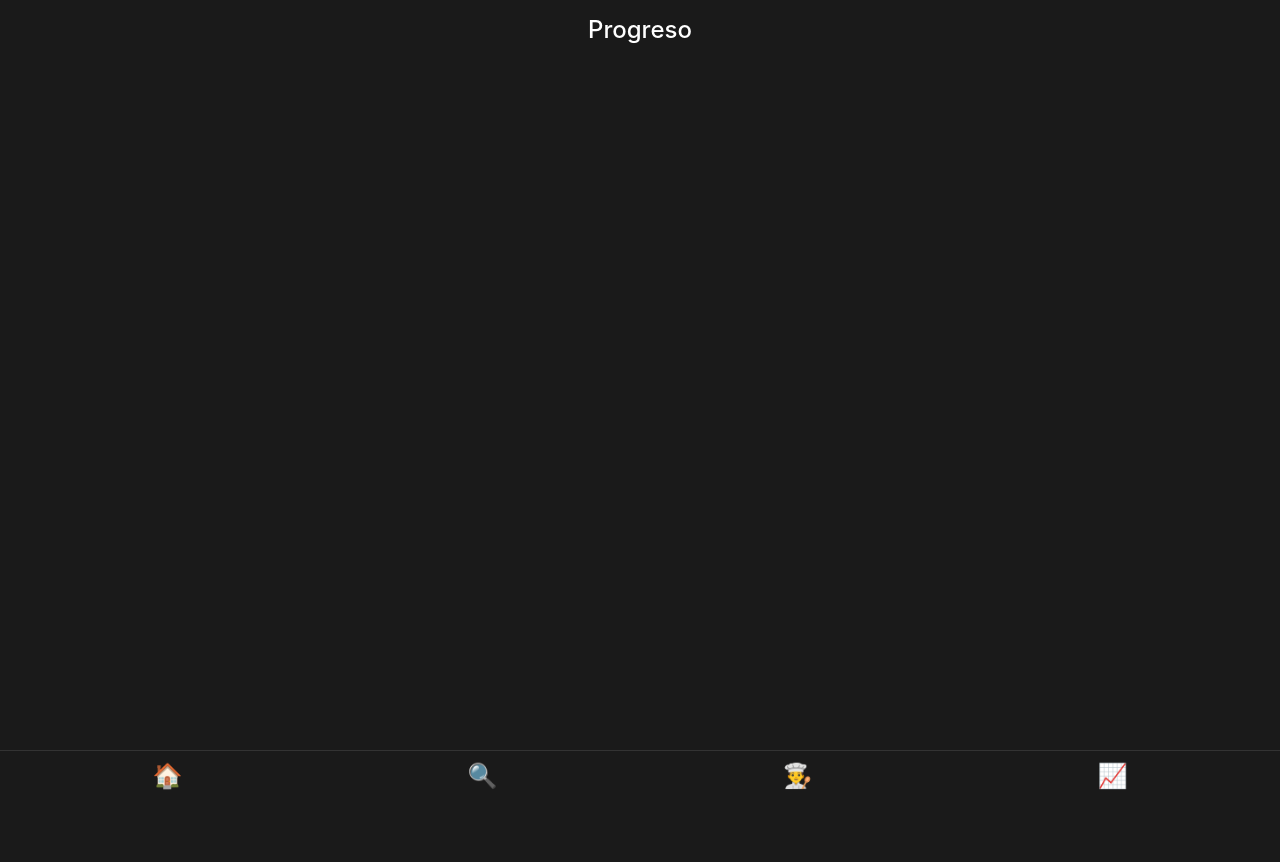
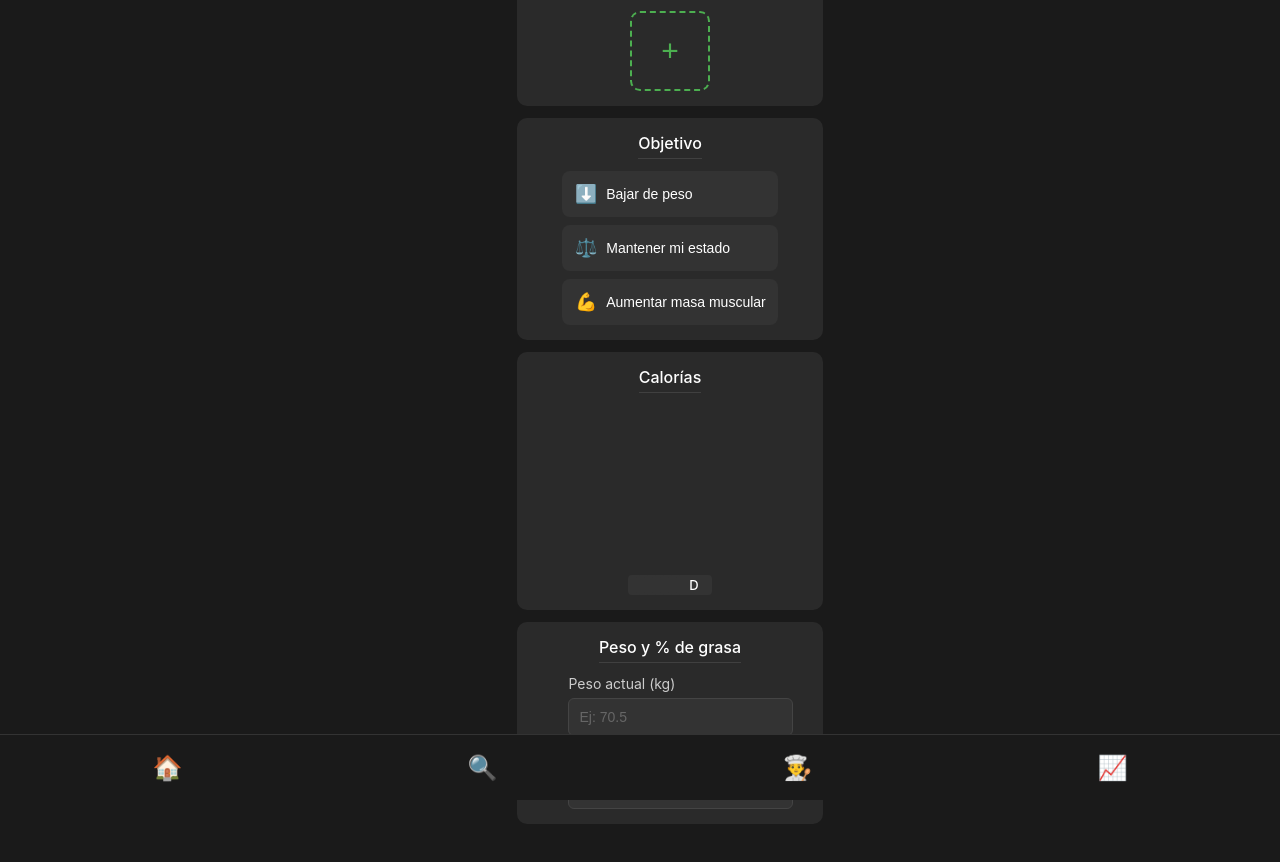
Before and after one commit to Joaqui0845/Aplicaciones_moviles, a React (Vite) app: page /progress in a window 1280 px wide. Shown: the top 862 px of the page. Before the commit the page ends 800 px from the top, so only its background shows below. Built offline with nearby package versions, Linux system fonts and the light colour scheme.

Commit message:
Paginas de progresion y funcionalidades

```diff
--- a/package.json
+++ b/package.json
@@ -15,7 +15,8 @@
     "react-bootstrap": "^2.10.9",
     "react-circular-progressbar": "^2.2.0",
     "react-dom": "^19.0.0",
-    "react-router-dom": "^7.2.0"
+    "react-router-dom": "^7.2.0",
+    "recharts": "^2.15.1"
   },
   "devDependencies": {
     "@eslint/js": "^9.21.0",
--- a/src/App.css
+++ b/src/App.css
@@ -382,6 +382,9 @@ h3, h4 {
 
 .meal-group {
   margin-bottom: 15px;
+  background-color: #333;
+  border-radius: 5px;
+  padding: 15px;
 }
 
 .meal-input,
@@ -512,6 +515,10 @@ h4 {
   color: #888;
 }
 
+.recipe-card:hover {
+  transform: scale(1.02);
+}
+
 /* For mobile devices */
 @media (max-width: 768px) {
   .home-container {
@@ -534,3 +541,240 @@ h4 {
     padding: 10px;
   }
 }
+
+/* Progress Page Styles */
+.page-container {
+  background-color: #1a1a1a;
+  color: white;
+  min-height: 100vh;
+  padding: 15px;
+  padding-bottom: 80px;
+}
+
+.content-container {
+  max-width: 400px;
+  margin: 0 auto;
+  display: flex;
+  flex-direction: column;
+  gap: 12px;
+}
+
+.content-container h2 {
+  text-align: center;
+  font-size: 20px;
+  margin-bottom: 5px;
+  color: #fff;
+}
+
+.progress-section {
+  background-color: #2a2a2a;
+  border-radius: 10px;
+  padding: 15px;
+  width: 100%;
+  display: flex;
+  flex-direction: column;
+  gap: 12px;
+}
+
+.progress-section h3 {
+  font-size: 16px;
+  color: #fff;
+  text-align: center;
+  margin: 0;
+  padding-bottom: 5px;
+  border-bottom: 1px solid #404040;
+}
+
+/* Photo Section */
+.photo-grid {
+  display: flex;
+  flex-direction: column;
+  align-items: center;
+  gap: 12px;
+  padding-top: 5px;
+}
+
+.add-photo-button {
+  width: 80px;
+  height: 80px;
+  border: 2px dashed #4CAF50;
+  border-radius: 10px;
+  background-color: transparent;
+  color: #4CAF50;
+  font-size: 30px;
+  cursor: pointer;
+  display: flex;
+  align-items: center;
+  justify-content: center;
+  transition: all 0.2s;
+}
+
+.add-photo-button:hover {
+  background-color: rgba(74, 175, 80, 0.1);
+}
+
+.photo-item {
+  width: 100%;
+  border-radius: 8px;
+  overflow: hidden;
+  position: relative;
+}
+
+.photo-item img {
+  width: 100%;
+  height: 180px;
+  object-fit: cover;
+}
+
+.photo-date {
+  position: absolute;
+  bottom: 8px;
+  right: 8px;
+  background-color: rgba(0, 0, 0, 0.7);
+  color: white;
+  padding: 4px 8px;
+  border-radius: 4px;
+  font-size: 12px;
+}
+
+/* Goal Section */
+.goal-buttons {
+  display: flex;
+  flex-direction: column;
+  gap: 8px;
+}
+
+.goal-button {
+  width: 100%;
+  padding: 12px;
+  border: none;
+  border-radius: 8px;
+  background-color: #333;
+  color: white;
+  font-size: 14px;
+  cursor: pointer;
+  display: flex;
+  align-items: center;
+  gap: 8px;
+  transition: all 0.2s;
+}
+
+.goal-button:hover {
+  background-color: #404040;
+  transform: translateX(5px);
+}
+
+.goal-button.active {
+  background-color: #4CAF50;
+}
+
+.goal-button span:first-child {
+  font-size: 18px;
+  min-width: 24px;
+}
+
+/* Calories Section */
+.calories-chart {
+  height: 150px;
+  display: flex;
+  align-items: flex-end;
+  gap: 8px;
+  padding: 10px 5px 25px 5px;
+  margin-top: 5px;
+  position: relative;
+}
+
+.calories-bar {
+  flex: 1;
+  background-color: #4CAF50;
+  border-radius: 4px 4px 0 0;
+  position: relative;
+  transition: height 0.3s;
+}
+
+.calories-bar:hover {
+  background-color: #5dbb61;
+}
+
+.day-label {
+  position: absolute;
+  bottom: -25px;
+  left: 50%;
+  transform: translateX(-50%);
+  font-size: 13px;
+  color: #fff;
+  font-weight: 500;
+  background-color: #333;
+  padding: 2px 6px;
+  border-radius: 4px;
+  min-width: 24px;
+  text-align: center;
+}
+
+/* Form Section */
+.form-grid {
+  display: flex;
+  flex-direction: column;
+  gap: 12px;
+}
+
+.form-group {
+  width: 100%;
+}
+
+.form-group label {
+  display: block;
+  margin-bottom: 6px;
+  color: #ccc;
+  font-size: 14px;
+}
+
+.form-input {
+  width: 100%;
+  padding: 10px;
+  border-radius: 6px;
+  border: 1px solid #444;
+  background-color: #333;
+  color: white;
+  font-size: 14px;
+}
+
+.form-input:focus {
+  border-color: #4CAF50;
+  outline: none;
+}
+
+.form-input::placeholder {
+  color: #666;
+}
+
+/* Navigation Styles */
+.bottom-nav {
+  position: fixed;
+  bottom: 0;
+  left: 0;
+  right: 0;
+  background-color: #1a1a1a;
+  border-top: 1px solid #333;
+  padding: 10px;
+  display: flex;
+  justify-content: space-around;
+  align-items: center;
+}
+
+.bottom-nav a {
+  color: white;
+  text-decoration: none;
+  font-size: 24px;
+  padding: 8px;
+  border-radius: 50%;
+  transition: all 0.2s;
+}
+
+.bottom-nav a:hover {
+  background-color: #333;
+}
+
+.bottom-nav a.active {
+  color: #4CAF50;
+}
--- a/src/pages/Progress.tsx
+++ b/src/pages/Progress.tsx
@@ -1,39 +1,162 @@
-import React from 'react';
+import React, { useState, useRef } from 'react';
 import { Link } from 'react-router-dom';
 import "../App.css";
 
+interface UserData {
+  weight: string;
+  bodyFat: string;
+  goal: 'lose' | 'maintain' | 'gain' | null;
+  calories: number[];
+  photos: Array<{
+    url: string;
+    date: string;
+  }>;
+}
+
 const Progress = () => {
+  const [userData, setUserData] = useState<UserData>({
+    weight: '',
+    bodyFat: '',
+    goal: null,
+    calories: [2000, 1800, 2200, 1900, 2100, 2300, 2000],
+    photos: []
+  });
+
+  const fileInputRef = useRef<HTMLInputElement>(null);
+
+  const handlePhotoUpload = (event: React.ChangeEvent<HTMLInputElement>) => {
+    const file = event.target.files?.[0];
+    if (file) {
+      const reader = new FileReader();
+      reader.onloadend = () => {
+        const newPhoto = {
+          url: reader.result as string,
+          date: new Date().toLocaleDateString()
+        };
+        setUserData(prev => ({
+          ...prev,
+          photos: [...prev.photos, newPhoto]
+        }));
+      };
+      reader.readAsDataURL(file);
+    }
+  };
+
+  const PhotoSection = () => (
+    <div className="progress-section">
+      <h3>Mi Progreso Físico</h3>
+      <div className="photo-grid">
+        <button
+          className="add-photo-button"
+          onClick={() => fileInputRef.current?.click()}
+        >
+          +
+        </button>
+        <input
+          type="file"
+          ref={fileInputRef}
+          onChange={handlePhotoUpload}
+          accept="image/*"
+          style={{ display: 'none' }}
+        />
+        {userData.photos.map((photo, index) => (
+          <div key={index} className="photo-item">
+            <img src={photo.url} alt={`Progress ${photo.date}`} />
+            <span className="photo-date">{photo.date}</span>
+          </div>
+        ))}
+      </div>
+    </div>
+  );
+
+  const GoalSelector = () => (
+    <div className="progress-section">
+      <h3>Objetivo</h3>
+      <div className="goal-buttons">
+        {[
+          { id: 'lose', text: 'Bajar de peso', emoji: '⬇️' },
+          { id: 'maintain', text: 'Mantener mi estado', emoji: '⚖️' },
+          { id: 'gain', text: 'Aumentar masa muscular', emoji: '💪' }
+        ].map(option => (
+          <button
+            key={option.id}
+            onClick={() => setUserData({ ...userData, goal: option.id as UserData['goal'] })}
+            className={`goal-button ${userData.goal === option.id ? 'active' : ''}`}
+          >
+            <span>{option.emoji}</span>
+            <span>{option.text}</span>
+          </button>
+        ))}
+      </div>
+    </div>
+  );
+
+  const CaloriesChart = () => {
+    const weekDays = ['L', 'M', 'M', 'J', 'V', 'S', 'D'];
+
+    return (
+      <div className="progress-section">
+        <h3>Calorías</h3>
+        <div className="calories-chart">
+          {userData.calories.map((cal, index) => (
+            <div
+              key={index}
+              className="calories-bar"
+              style={{
+                height: `${(cal / 3000) * 100}%`
+              }}
+            >
+              <span className="day-label">{weekDays[index]}</span>
+            </div>
+          ))}
+        </div>
+      </div>
+    );
+  };
+
+  const WeightAndFatForm = () => (
+    <div className="progress-section">
+      <h3>Peso y % de grasa</h3>
+      <div className="form-grid">
+        <div className="form-group">
+          <label>Peso actual (kg)</label>
+          <input
+            type="number"
+            value={userData.weight}
+            onChange={(e) => setUserData({ ...userData, weight: e.target.value })}
+            placeholder="Ej: 70.5"
+            className="form-input"
+          />
+        </div>
+        <div className="form-group">
+          <label>% de grasa corporal</label>
+          <input
+            type="number"
+            value={userData.bodyFat}
+            onChange={(e) => setUserData({ ...userData, bodyFat: e.target.value })}
+            placeholder="Ej: 15"
+            className="form-input"
+          />
+        </div>
+      </div>
+    </div>
+  );
+
   return (
-    <div style={{
-      backgroundColor: '#1a1a1a',
-      color: 'white',
-      minHeight: '100vh',
-      display: 'flex',
-      flexDirection: 'column'
-    }}>
-      {/* Contenido principal */}
-      <div style={{ flex: 1, padding: '15px' }}>
-        <h2>Progreso</h2>
-        {/* Aquí irá el contenido de progreso */}
+    <div className="page-container">
+      <div className="content-container">
+        <h2>Mi físico</h2>
+        <PhotoSection />
+        <GoalSelector />
+        <CaloriesChart />
+        <WeightAndFatForm />
       </div>
 
-      {/* Barra de navegación inferior */}
-      <nav style={{
-        position: 'fixed',
-        bottom: 0,
-        left: 0,
-        right: 0,
-        backgroundColor: '#1a1a1a',
-        borderTop: '1px solid #333',
-        padding: '10px',
-        display: 'flex',
-        justifyContent: 'space-around',
-        alignItems: 'center'
-      }}>
-        <Link to="/home" style={{ color: 'white', textDecoration: 'none', fontSize: '24px' }}>🏠</Link>
-        <Link to="/search" style={{ color: 'white', textDecoration: 'none', fontSize: '24px' }}>🔍</Link>
-        <Link to="/recetas" style={{ color: 'white', textDecoration: 'none', fontSize: '24px' }}>👨‍🍳</Link>
-        <Link to="/progress" style={{ color: '#4CAF50', textDecoration: 'none', fontSize: '24px' }}>📈</Link>
+      <nav className="bottom-nav">
+        <Link to="/home">🏠</Link>
+        <Link to="/search">🔍</Link>
+        <Link to="/recetas">👨‍🍳</Link>
+        <Link to="/progress" className="active">📈</Link>
       </nav>
     </div>
   );
--- a/src/pages/Recetas.tsx
+++ b/src/pages/Recetas.tsx
@@ -76,16 +76,14 @@ const Recetas = () => {
   const RecipeCard = ({ recipe }: { recipe: Recipe }) => (
     <div
       onClick={() => setSelectedRecipe(recipe)}
+      className="recipe-card"
       style={{
         backgroundColor: '#2a2a2a',
         borderRadius: '15px',
         padding: '15px',
         margin: '10px',
         cursor: 'pointer',
-        transition: 'transform 0.2s',
-        ':hover': {
-          transform: 'scale(1.02)'
-        }
+        transition: 'transform 0.2s'
       }}
     >
       <img
```
Also changed, not shown: 1 other file (tests, documents, lock files or other folders).
